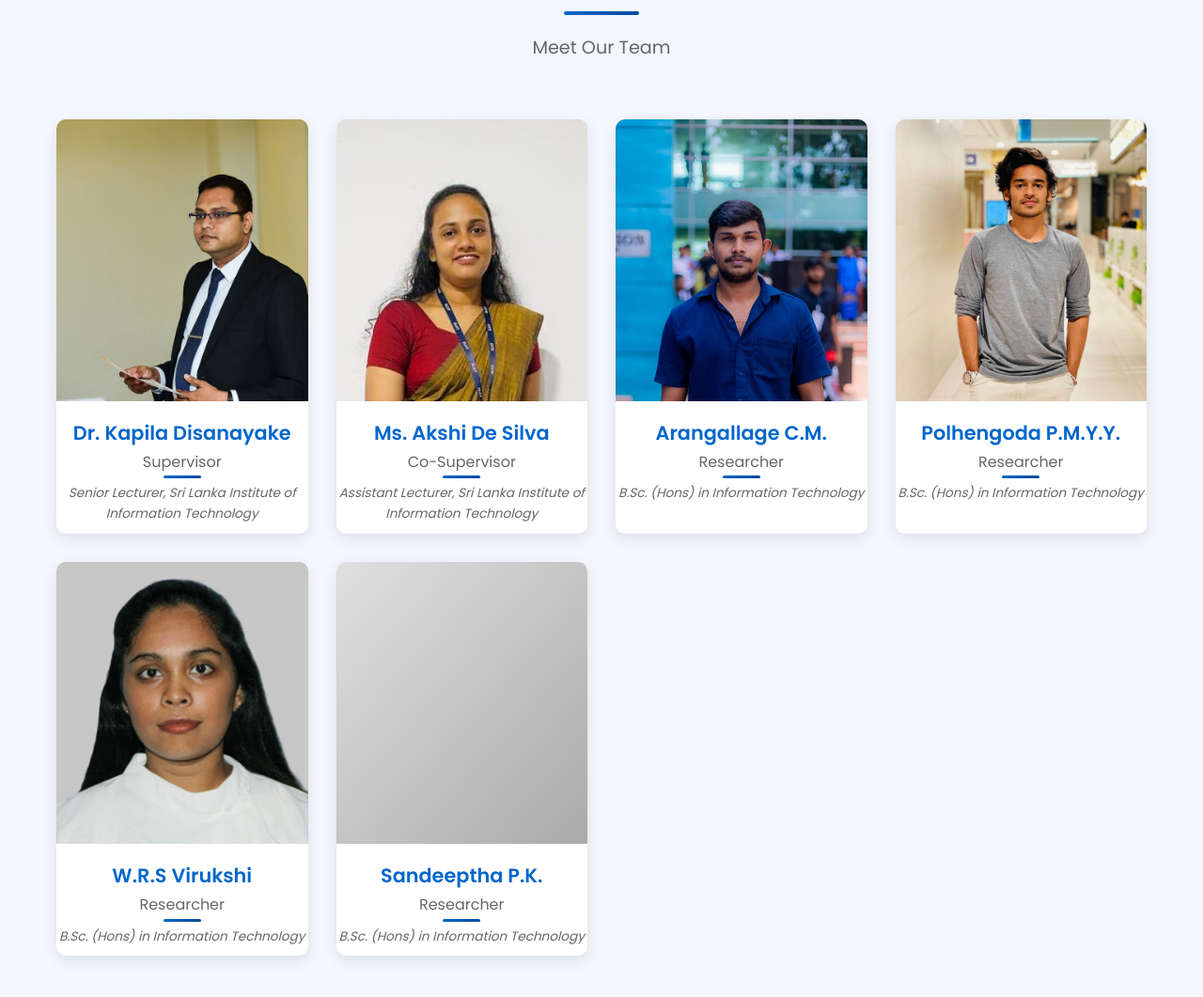
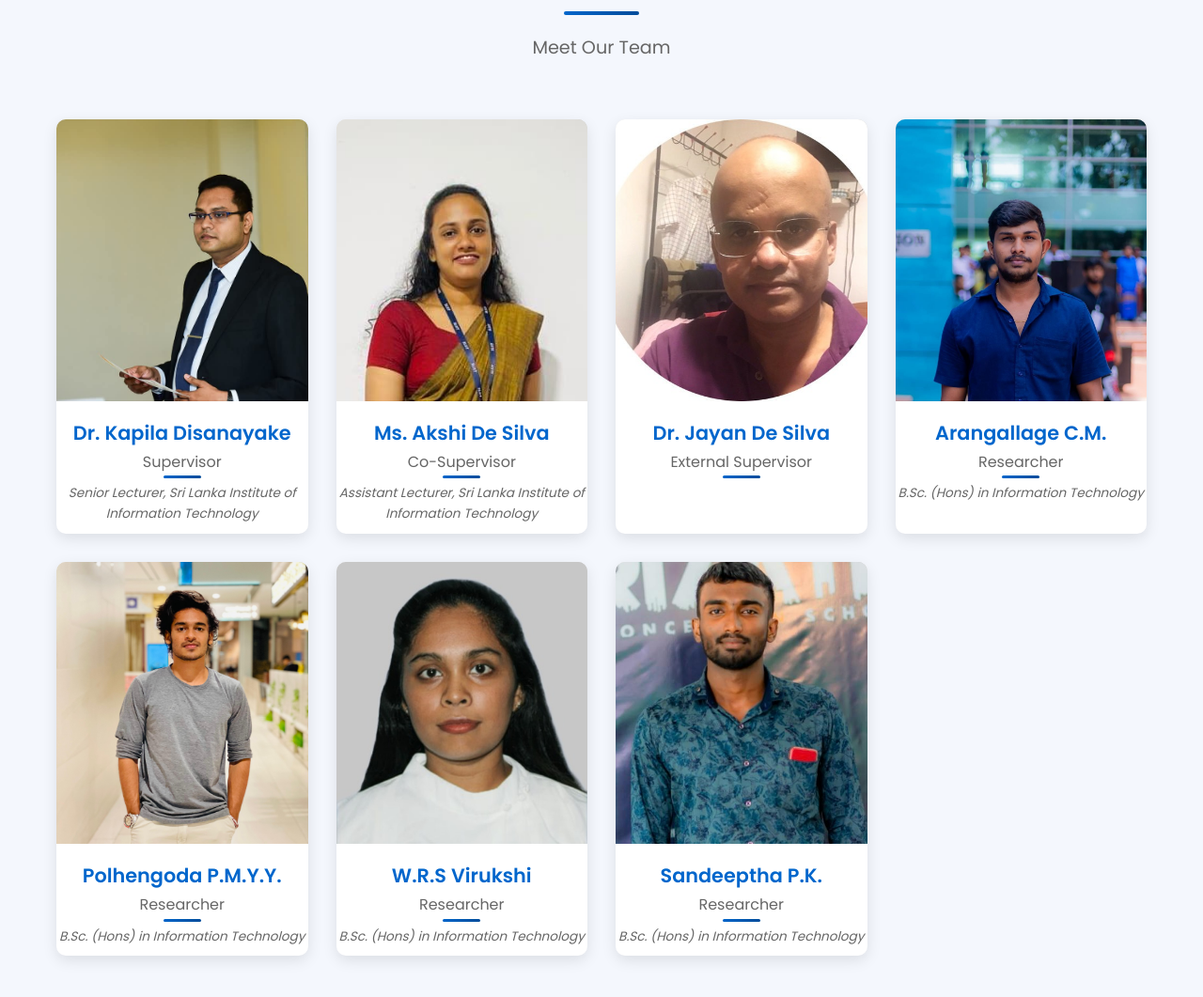
Before and after one commit to Yugantha-Polhengoda/Eduguard, a plain HTML site: page index.html in a window 1280 px wide. Shown: the part 10232-11293 px from the top of the page at 94% size. Drawn offline with nearby package versions, Linux system fonts and the light colour scheme; animation ran at ten frames a second.

Commit message:
team images

```diff
--- a/index.html
+++ b/index.html
@@ -672,11 +672,13 @@
                     <p class="member-title">Assistant Lecturer, Sri Lanka Institute of Information Technology</p>
                 </div>
 
-                <!-- <div class="team-member">
-                    <div class="member-image"></div>
+                <div class="team-member">
+                    <div class="member-image">
+                        <img src="img/external-supervisor.jpeg" alt="Dr. Jayan De Silva">
+                    </div>
                     <h3>Dr. Jayan De Silva</h3>
                     <p>External Supervisor</p>
-                </div> -->
+                </div>
 
                 <div class="team-member">
                     <div class="member-image">
@@ -706,7 +708,9 @@
                 </div>
 
                 <div class="team-member">
-                    <div class="member-image"></div>
+                    <div class="member-image">
+                        <img src="img/thaarusha.jpeg" alt="Sandeeptha P.K.">
+                    </div>
                     <h3>Sandeeptha P.K.</h3>
                     <p>Researcher</p>
                     <p class="member-title">B.Sc. (Hons) in Information Technology</p>
```
Also changed, not shown: img/external-supervisor.jpeg (added), img/thaarusha.jpeg (added).
